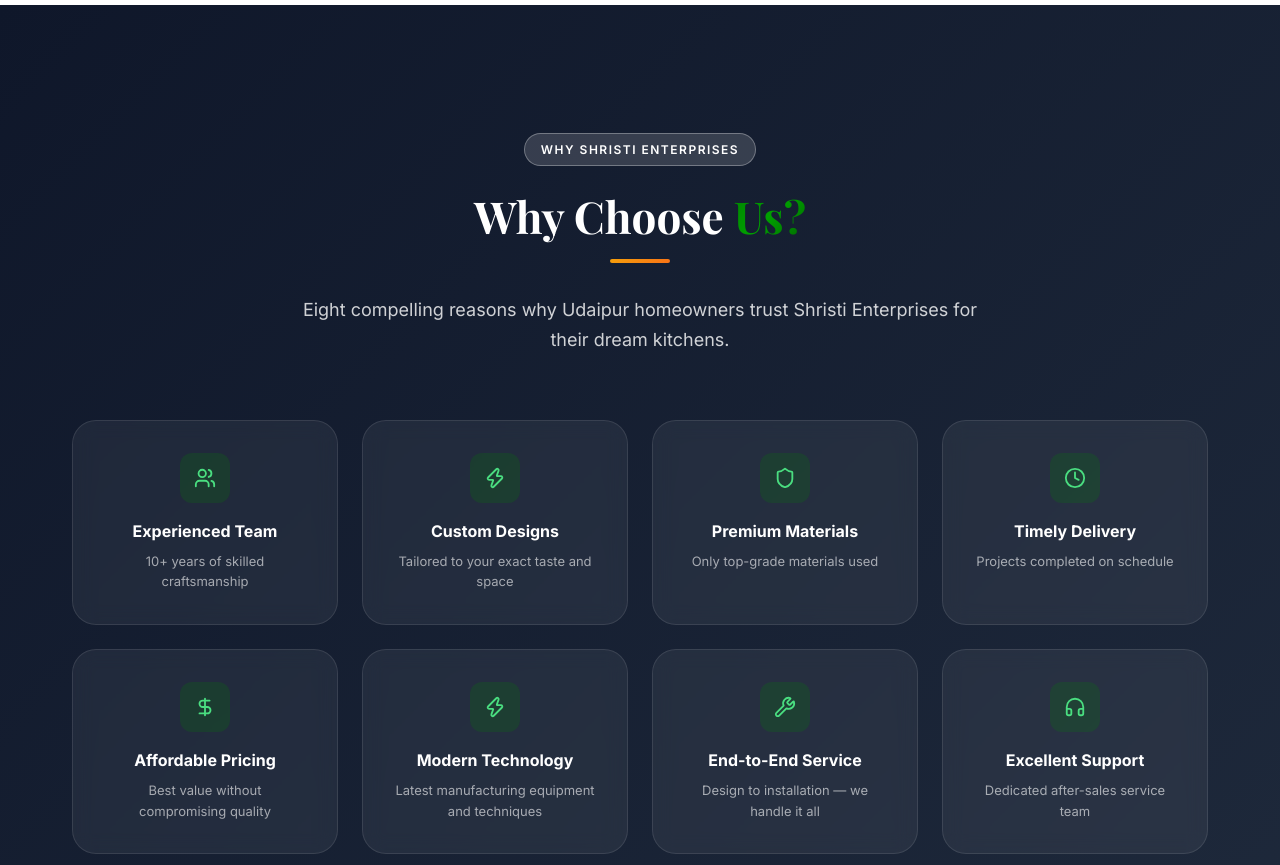
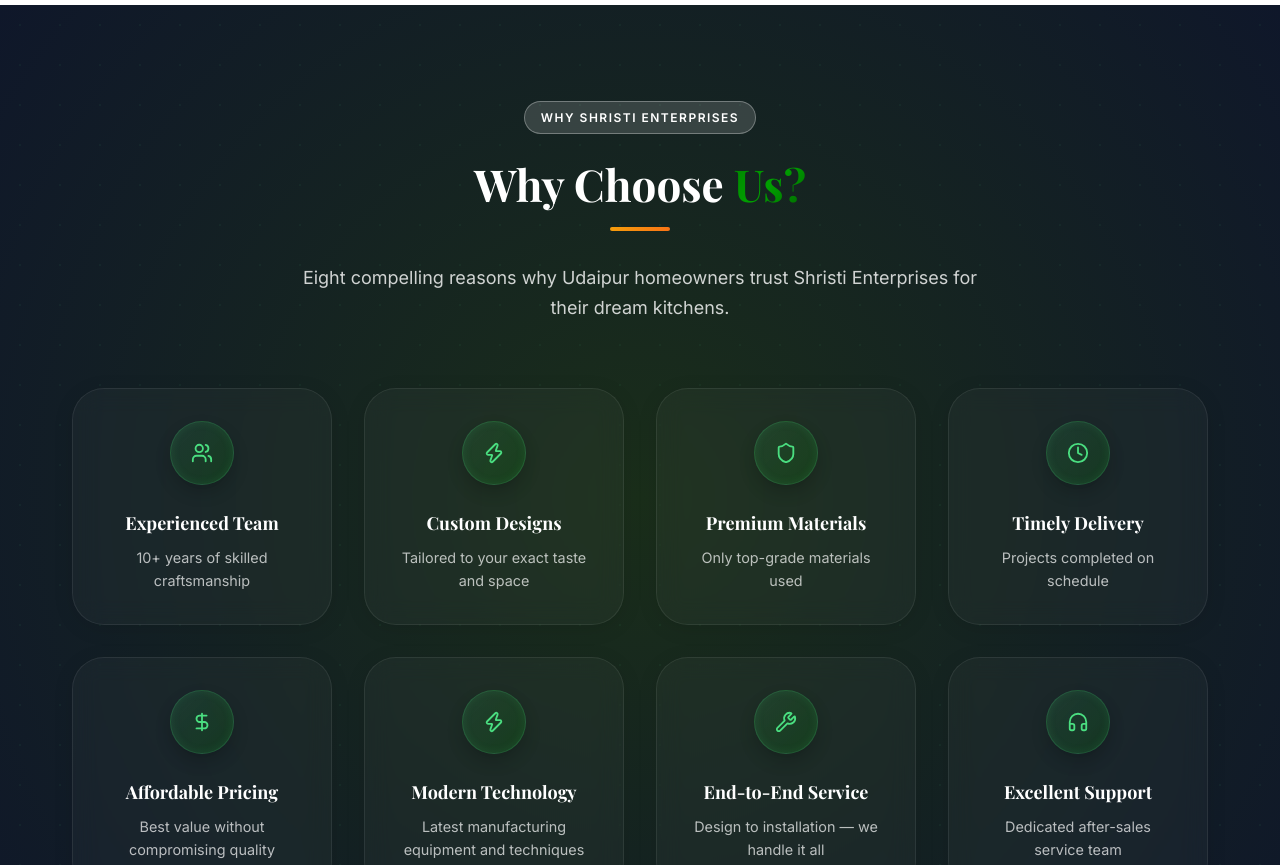
Before and after one commit to Eshbanoliver/shristienterprises, a React (Vite) app: page / in a window 1280 px wide. Shown: the part 6220-7085 px from the top of the page. Built offline with nearby package versions, Linux system fonts and the light colour scheme; a web font is replaced by a local one.

Commit message:
updated files

```diff
--- a/src/pages/Home.css
+++ b/src/pages/Home.css
@@ -555,13 +555,23 @@
 .why-section {
   position: relative;
   overflow: hidden;
+  padding: var(--space-4xl) 0;
 }
 
 .why-section__bg {
   position: absolute;
   inset: 0;
-  background: var(--gradient-dark);
+  background: radial-gradient(circle at center, #1a2e1a 0%, #0f172a 100%);
   z-index: 0;
+}
+
+.why-section__bg::after {
+  content: '';
+  position: absolute;
+  inset: 0;
+  background-image: radial-gradient(rgba(74, 222, 128, 0.1) 1px, transparent 1px);
+  background-size: 40px 40px;
+  opacity: 0.5;
 }
 
 .why-section .container {
@@ -572,48 +582,85 @@
 .why-grid {
   display: grid;
   grid-template-columns: repeat(4, 1fr);
-  gap: var(--space-lg);
+  gap: var(--space-xl);
 }
 
 .why-card {
-  background: rgba(255, 255, 255, 0.06);
-  backdrop-filter: blur(10px);
-  border: 1px solid rgba(255, 255, 255, 0.1);
-  border-radius: var(--radius-xl);
+  position: relative;
+  background: rgba(255, 255, 255, 0.03);
+  backdrop-filter: blur(12px);
+  border: 1px solid rgba(255, 255, 255, 0.08);
+  border-radius: var(--radius-2xl);
   padding: var(--space-xl);
   text-align: center;
-  transition: all 0.35s ease;
+  overflow: hidden;
+  box-shadow: 0 4px 20px rgba(0, 0, 0, 0.1);
+  transition: all 0.4s cubic-bezier(0.175, 0.885, 0.32, 1.275);
+}
+
+.why-card__glow {
+  position: absolute;
+  inset: 0;
+  background: radial-gradient(circle at 50% -20%, rgba(74, 222, 128, 0.15), transparent 70%);
+  opacity: 0;
+  transition: opacity 0.4s ease;
+  z-index: 0;
+}
+
+.why-card:hover .why-card__glow {
+  opacity: 1;
+}
+
+.why-card__inner {
+  position: relative;
+  z-index: 1;
 }
 
 .why-card:hover {
-  background: rgba(255, 255, 255, 0.1);
-  border-color: rgba(0, 128, 0, 0.4);
-  transform: translateY(-4px);
+  background: rgba(255, 255, 255, 0.08);
+  border-color: rgba(74, 222, 128, 0.4);
+  box-shadow: 0 20px 40px rgba(0, 0, 0, 0.3), 0 0 20px rgba(74, 222, 128, 0.1);
 }
 
 .why-card__icon {
-  width: 50px;
-  height: 50px;
-  border-radius: var(--radius-md);
-  background: rgba(0, 128, 0, 0.2);
+  width: 64px;
+  height: 64px;
+  border-radius: 50%;
+  background: linear-gradient(135deg, rgba(74, 222, 128, 0.1), rgba(0, 128, 0, 0.2));
   display: flex;
   align-items: center;
   justify-content: center;
-  color: var(--primary);
-  margin: 0 auto var(--space-md);
+  color: #4ade80;
+  margin: 0 auto var(--space-lg);
+  border: 1px solid rgba(74, 222, 128, 0.2);
+  box-shadow: inset 0 0 10px rgba(74, 222, 128, 0.1), 0 8px 16px rgba(0, 0, 0, 0.2);
+  transition: all 0.4s ease;
+}
+
+.why-card:hover .why-card__icon {
+  transform: scale(1.1) rotate(5deg);
+  background: linear-gradient(135deg, #4ade80, #22c55e);
+  color: white;
+  border-color: transparent;
+  box-shadow: 0 10px 20px rgba(34, 197, 94, 0.3);
+}
+
+.why-card__title {
+  font-family: var(--font-display);
+  font-size: 1.125rem;
+  font-weight: 700;
+  color: white;
+  margin-bottom: var(--space-sm);
+  transition: color 0.3s ease;
+}
+
+.why-card:hover .why-card__title {
   color: #4ade80;
 }
 
-.why-card__title {
-  font-size: 1rem;
-  font-weight: 700;
-  color: white;
-  margin-bottom: 6px;
-}
-
 .why-card__desc {
-  font-size: 0.8125rem;
-  color: rgba(255, 255, 255, 0.6);
+  font-size: 0.9rem;
+  color: rgba(255, 255, 255, 0.7);
   line-height: 1.6;
 }
 
--- a/src/pages/Home.tsx
+++ b/src/pages/Home.tsx
@@ -396,7 +396,7 @@
       <section className="section why-section" aria-labelledby="why-heading">
         <div className="why-section__bg" aria-hidden="true" />
         <div className="container">
-          <div className="text-center" style={{ marginBottom: 'var(--space-3xl)' }}>
+          <div className="text-center" style={{ marginBottom: 'var(--space-3xl)', position: 'relative', zIndex: 2 }}>
             <div className="section-badge" style={{ background: 'rgba(255,255,255,0.15)', borderColor: 'rgba(255,255,255,0.3)', color: 'white' }}>
               Why Shristi Enterprises
             </div>
@@ -416,12 +416,16 @@
                 className="why-card"
                 initial={{ opacity: 0, y: 30 }}
                 whileInView={{ opacity: 1, y: 0 }}
-                viewport={{ once: true }}
-                transition={{ duration: 0.5, delay: i * 0.07 }}
+                viewport={{ once: true, margin: "-50px" }}
+                transition={{ duration: 0.6, delay: i * 0.1, type: "spring", stiffness: 100 }}
+                whileHover={{ y: -10, scale: 1.03 }}
               >
-                <div className="why-card__icon">{item.icon}</div>
-                <h3 className="why-card__title">{item.title}</h3>
-                <p className="why-card__desc">{item.desc}</p>
+                <div className="why-card__glow" />
+                <div className="why-card__inner">
+                  <div className="why-card__icon">{item.icon}</div>
+                  <h3 className="why-card__title">{item.title}</h3>
+                  <p className="why-card__desc">{item.desc}</p>
+                </div>
               </motion.div>
             ))}
           </div>
```
